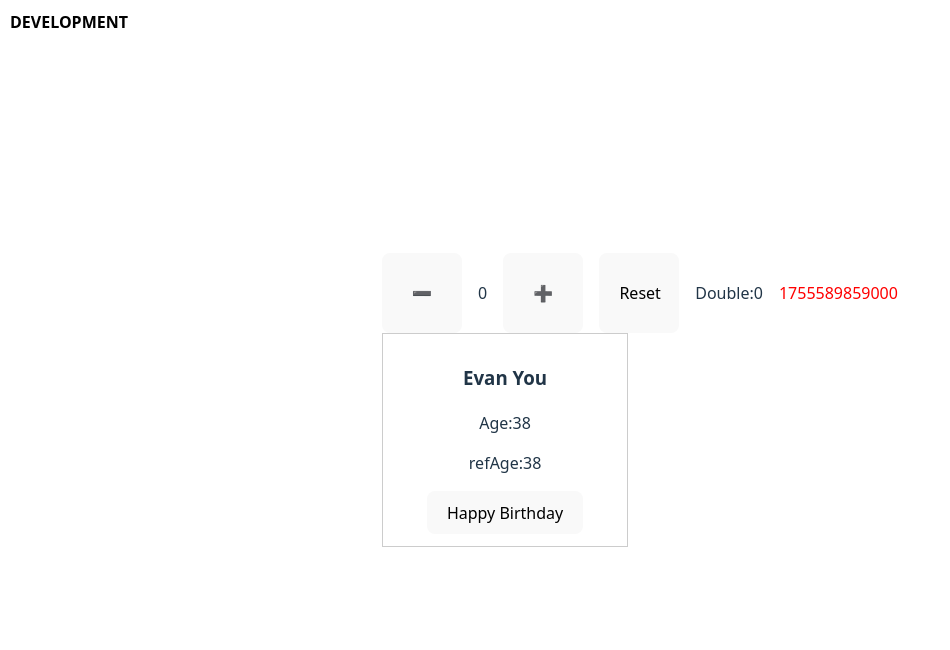
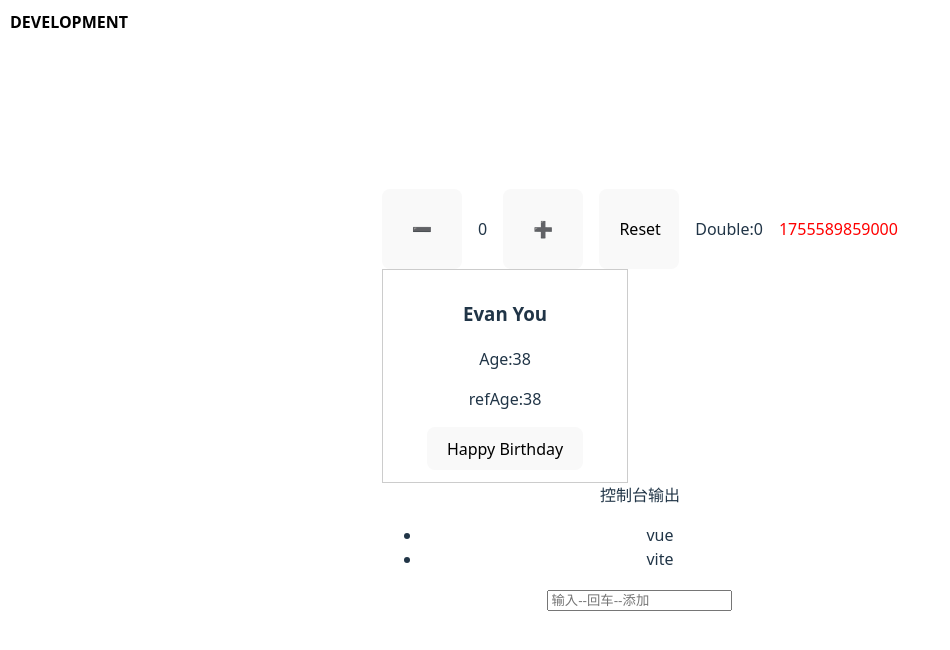
Before and after one commit to baibn/vue3-starter, a Vue app: page / in a window 1280 px wide. Shown: the top 650 px of the page, without its empty margins (0-950 px from the left). Built offline with nearby package versions, Linux system fonts and the light colour scheme; no server answers.

Commit message:
feat: lifecycle & props/emit

```diff
--- a/src/App.vue
+++ b/src/App.vue
@@ -1,15 +1,20 @@
 <script setup>
+import { ref } from 'vue'
 import CounterComponent from './components/CounterComponent.vue'
 import EnvTag from './components/EnvTag.vue'
+import LifeCycleDemo from './components/LifeCycleDemo.vue'
+import TodoList from './components/TodoList.vue'
 import UserCard from './components/UserCard.vue'
-import { capitalize, sum } from './utils/math'
-console.log('sum 1~5 =', sum(1, 2, 3, 4, 5))
-console.log('capitalize vue =', capitalize('vue'))
+const show = ref(true)
+const todos = ref(['vue', 'vite'])
 </script>
+
 <template>
   <EnvTag />
   <CounterComponent />
   <UserCard />
+  <LifeCycleDemo v-if="show" />
+  <TodoList v-model:iterms="todos" />
 </template>
 
 <style scoped></style>
--- /dev/null
+++ b/src/components/LifeCycleDemo.vue
@@ -0,0 +1,10 @@
+<script setup>
+import { onBeforeMount,onMounted,onBeforeUnmount } from 'vue';
+console.log('setup')
+
+onBeforeMount(()=>console.log('beforeMount'))
+onMounted(()=>console.log('mount'))
+onBeforeUnmount(()=>console.log('beforeUnmout'))
+</script>
+
+<template>控制台输出</template>
--- /dev/null
+++ b/src/components/TodoList.vue
@@ -0,0 +1,29 @@
+<script setup>
+import { ref } from 'vue'
+
+const props = defineProps({ iterms: Array })
+const emit = defineEmits(['update:iterms'])
+
+const newTodo = ref('')
+
+function submit() {
+  if (newTodo.value.trim()) {
+    console.log(newTodo.value.trim())
+    emit('update:iterms', [...props.iterms, newTodo.value.trim()])
+    newTodo.value = ''
+  }
+}
+</script>
+
+<template>
+  <ul>
+    <li v-for="(iterm, i) in iterms" :key="i">
+      {{ iterm }}
+    </li>
+  </ul>
+  <input
+    v-model="newTodo"
+    placeholder="输入--回车--添加"
+    @keyup.enter="submit"
+  />
+</template>
```
